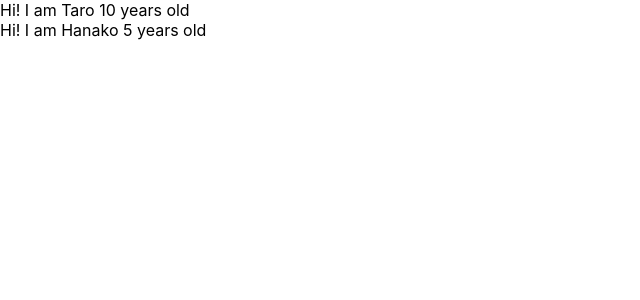
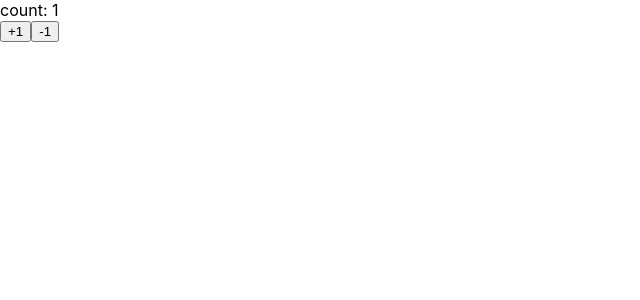
Before and after one commit to yukwrk/react-practice, a React (Create React App) app in the folder react-app/: page / in a window 1280 px wide. Shown: the top 300 px of the page, without its empty margins (0-640 px from the left). Built offline with nearby package versions, Linux system fonts and the light colour scheme.

Commit message:
learn state

```diff
--- a/react-app/src/App.js
+++ b/react-app/src/App.js
@@ -1,32 +1,34 @@
-import React from 'react';
-import PropTypes from 'prop-types';
+import React, { Component } from "react";
 
-const App = () => {
+const App = () => (<Counter></Counter>);
 
-  const profiles = [
-    {name: "Taro", age: 10},
-    {name: "Hanako", age: 5}
-  ]
+class Counter extends Component {
+// constructorメソッドでインスタンスに対して初期化処理をしている
+  constructor(props){
+    super(props)
+// 初期値を設定している
+    this.state = { count: 1}
+  }
 
-  return(
-    <div>
-      {
-        profiles.map((profile, index) => {
-          return <User name={profile.name} age={profile.age} />
-        })
-      }
-    </div>
-  )
+  handlePlusButton = () => {
+// 状態を変えるときはsetStateを使う
+    this.setState({ count: this.state.count + 1})
+  }
+
+  handleMinusButton = () => {
+    this.setState({ count: this.state.count - 1})
+  }
+
+  render(){
+  return (
+    <React.Fragment>
+      <div>count: {this.state.count}</div>
+      {/* 参照するときはthis.state.fooの形 */}
+      <button onClick={this.handlePlusButton}>+1</button>
+      <button onClick={this.handleMinusButton}>-1</button>
+    </React.Fragment>
+    )
+  }
 }
 
-const User = (props) => {
-return <div>Hi! I am {props.name} {props.age} years old</div>;
-}
-
-User.propTypes = {
-  name: PropTypes.string,
-  age: PropTypes.number
-}
-
-
 export default App;
```
